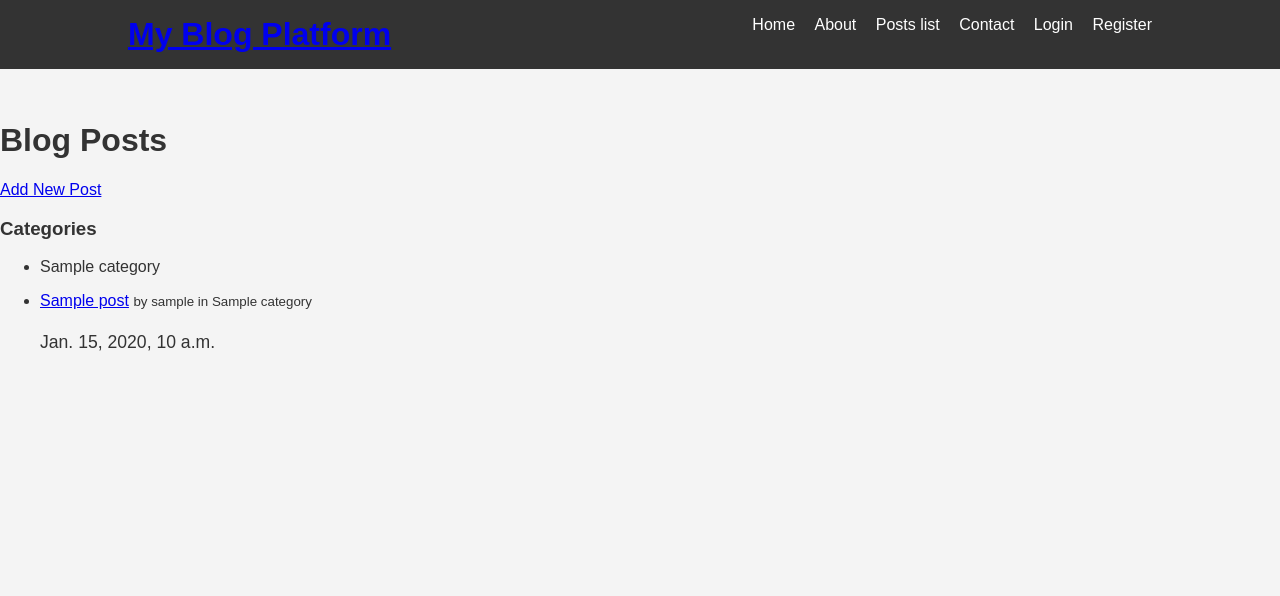
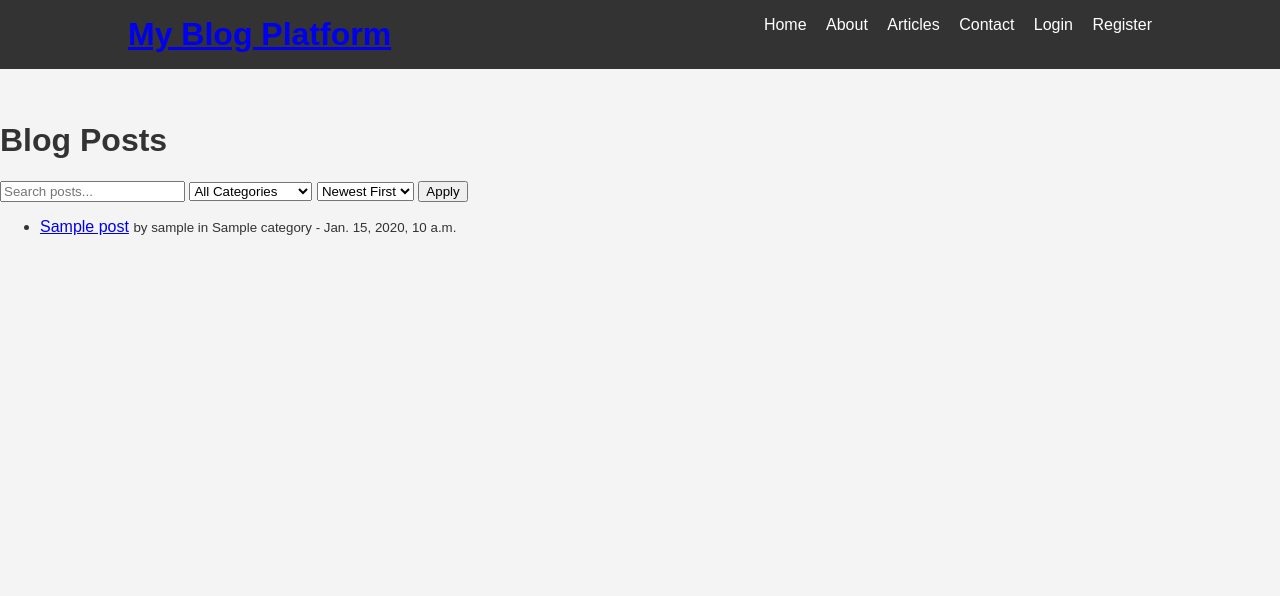
Before and after one commit to ZdenkoKrio/blog-platform-CRUD-operations, a Django app: page /posts/ in a window 1280 px wide. Shown: the top 596 px of the page. Run offline with Django 5.2, Linux system fonts and the light colour scheme; tables that the repository leaves empty hold one stand-in row (values such as "Sample post").

Commit message:
update list view

```diff
--- a/blog_aplication/posts/templates/posts/posts_list.html
+++ b/blog_aplication/posts/templates/posts/posts_list.html
@@ -2,22 +2,32 @@
 
 {% block content %}
 <h1>Blog Posts</h1>
-    <a href="{% url 'post-create' %}" class="btn btn-primary">Add New Post</a>
 
-    <h3>Categories</h3>
-    <ul>
+<form method="get" action=".">
+    <input type="text" name="q" placeholder="Search posts..." value="{{ search_query }}">
+    <select name="category">
+        <option value="">All Categories</option>
         {% for category in categories %}
-            <li>{{ category.name }}</li>
+            <option value="{{ category.id }}" {% if category.id|stringformat:"s" == current_category %}selected{% endif %}>
+                {{ category.name }}
+            </option>
         {% endfor %}
-    </ul>
+    </select>
+    <select name="ordering">
+        <option value="newest" {% if current_ordering == 'newest' %}selected{% endif %}>Newest First</option>
+        <option value="oldest" {% if current_ordering == 'oldest' %}selected{% endif %}>Oldest First</option>
+    </select>
+    <button type="submit">Apply</button>
+</form>
 
 <ul>
     {% for post in posts %}
         <li>
             <a href="{% url 'post-detail' post.pk %}">{{ post.title }}</a>
-                <small>by {{ post.author }} in {{ post.category.name }}</small>
-                <p>{{ post.created_at }}</p>
+            <small>by {{ post.author }} in {{ post.category.name }} - {{ post.created_at }}</small>
         </li>
+    {% empty %}
+        <p>No posts found.</p>
     {% endfor %}
 </ul>
 {% endblock %}
--- a/blog_aplication/posts/views.py
+++ /dev/null
@@ -1,57 +0,0 @@
-from django.contrib.auth.mixins import LoginRequiredMixin, UserPassesTestMixin
-from django.urls import reverse_lazy
-from django.views.generic import ListView, DetailView, CreateView, UpdateView, DeleteView
-from .models import Post, Category
-
-
-class PostListView(ListView):
-    model = Post
-    template_name = 'posts/posts_list.html'
-    context_object_name = 'posts'
-    ordering = ['-created_at']
-
-    def get_context_data(self, **kwargs):
-        context = super().get_context_data(**kwargs)
-        context['categories'] = Category.objects.all()
-        return context
-
-
-class PostDetailView(DetailView):
-    model = Post
-    template_name = 'posts/post_detail.html'
-
-
-class PostCreateView(LoginRequiredMixin, CreateView):
-    model = Post
-    fields = ['title', 'content', 'category']
-    template_name = 'posts/post_form.html'
-    #success_url = reverse_lazy('post-list')
-
-    def form_valid(self, form):
-        form.instance.author = self.request.user
-        return super().form_valid(form)
-
-
-class PostUpdateView(LoginRequiredMixin, UserPassesTestMixin, UpdateView):
-    model = Post
-    fields = ['title', 'content', 'category']
-    template_name = 'posts/post_form.html'
-    #success_url = reverse_lazy('post-list')
-
-    def form_valid(self, form):
-        form.instance.author = self.request.user
-        return super().form_valid(form)
-
-    def test_func(self):
-        post = self.get_object()
-        return self.request.user == post.author
-
-
-class PostDeleteView(LoginRequiredMixin, UserPassesTestMixin, DeleteView):
-    model = Post
-    template_name = 'posts/post_confirm_delete.html'
-    success_url = reverse_lazy('post-list')
-
-    def test_func(self):
-        post = self.get_object()
-        return self.request.user == post.author
--- /dev/null
+++ b/blog_aplication/posts/views/__init__.py
@@ -0,0 +1,5 @@
+from .posts_list import PostListView
+from .post_detail import PostDetailView
+from .post_create import PostCreateView
+from .post_update import PostUpdateView
+from .post_delete import PostDeleteView
--- /dev/null
+++ b/blog_aplication/posts/views/posts_list.py
@@ -0,0 +1,39 @@
+from django.views.generic import ListView
+from ..models import Post, Category
+
+
+class PostListView(ListView):
+    model = Post
+    template_name = 'posts/posts_list.html'
+    context_object_name = 'posts'
+    ordering = '-created_at'
+
+    def get_queryset(self):
+        queryset = Post.objects.all()
+
+        # search
+        query = self.request.GET.get('q')
+        if query:
+            queryset = queryset.filter(title__icontains=query)
+
+        # filter by category
+        category_id = self.request.GET.get('category')
+        if category_id:
+            queryset = queryset.filter(category_id=category_id)
+
+        # order
+        ordering = self.request.GET.get('ordering')
+        if ordering == 'oldest':
+            queryset = queryset.order_by('created_at')
+        else:
+            queryset = queryset.order_by('-created_at')
+
+        return queryset
+
+    def get_context_data(self, **kwargs):
+        context = super().get_context_data(**kwargs)
+        context['categories'] = Category.objects.all()
+        context['current_ordering'] = self.request.GET.get('ordering', 'newest')
+        context['current_category'] = self.request.GET.get('category')
+        context['search_query'] = self.request.GET.get('q', '')
+        return context
--- a/blog_aplication/templates/base/header.html
+++ b/blog_aplication/templates/base/header.html
@@ -4,7 +4,7 @@
         <nav>
             <a href="{% url 'home' %}">Home</a>
             <a href="{% url 'about' %}">About</a>
-            <a href="{% url 'post-list' %}">Posts list</a>
+            <a href="{% url 'post-list' %}">Articles</a>
             <a href="{% url 'contact' %}">Contact</a>
             {% if user.is_authenticated %}
                 <a href="{% url 'profile' %}">Profile</a>
```
Also changed, not shown: blog_aplication/posts/views/post_create.py (added, +13 -0 lines), blog_aplication/posts/views/post_delete.py (added, +14 -0 lines), blog_aplication/posts/views/post_detail.py (added, +7 -0 lines), blog_aplication/posts/views/post_update.py (added, +17 -0 lines). Lines whose indentation alone changed are shown as unchanged.
